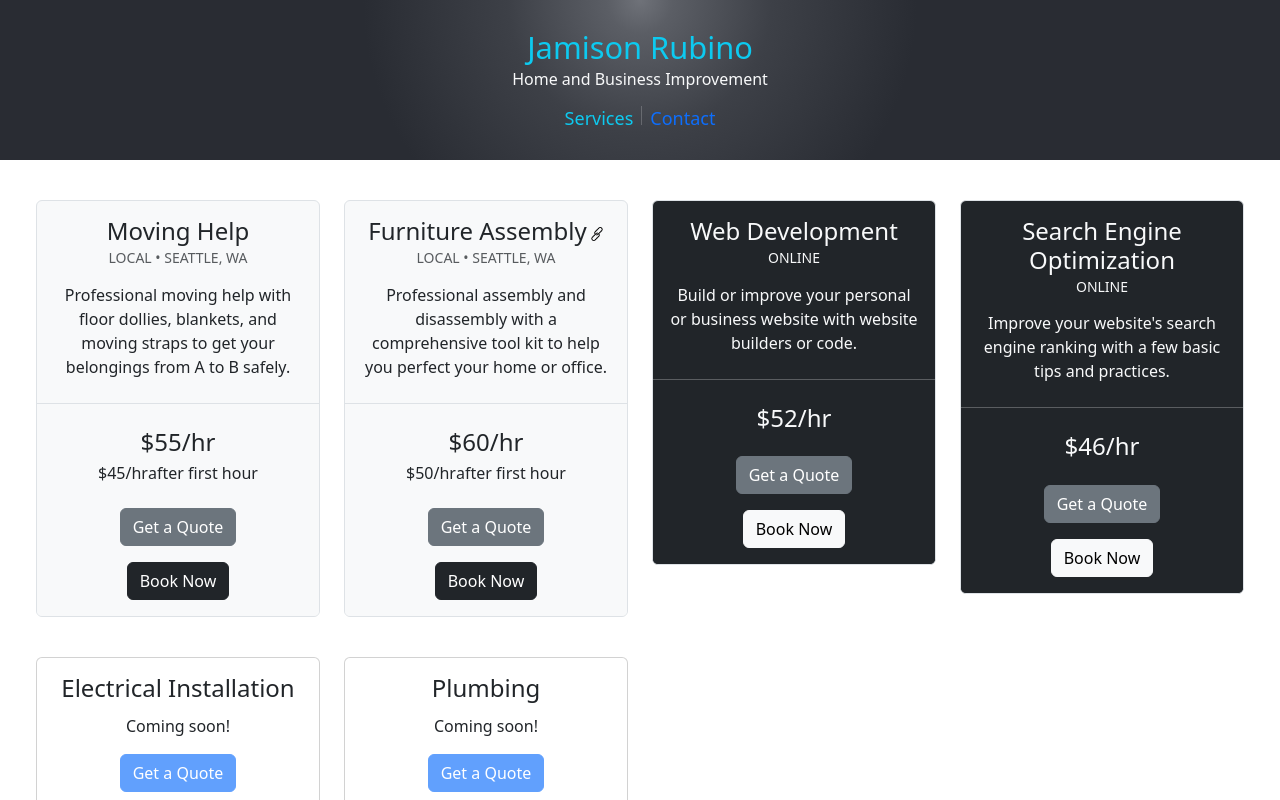
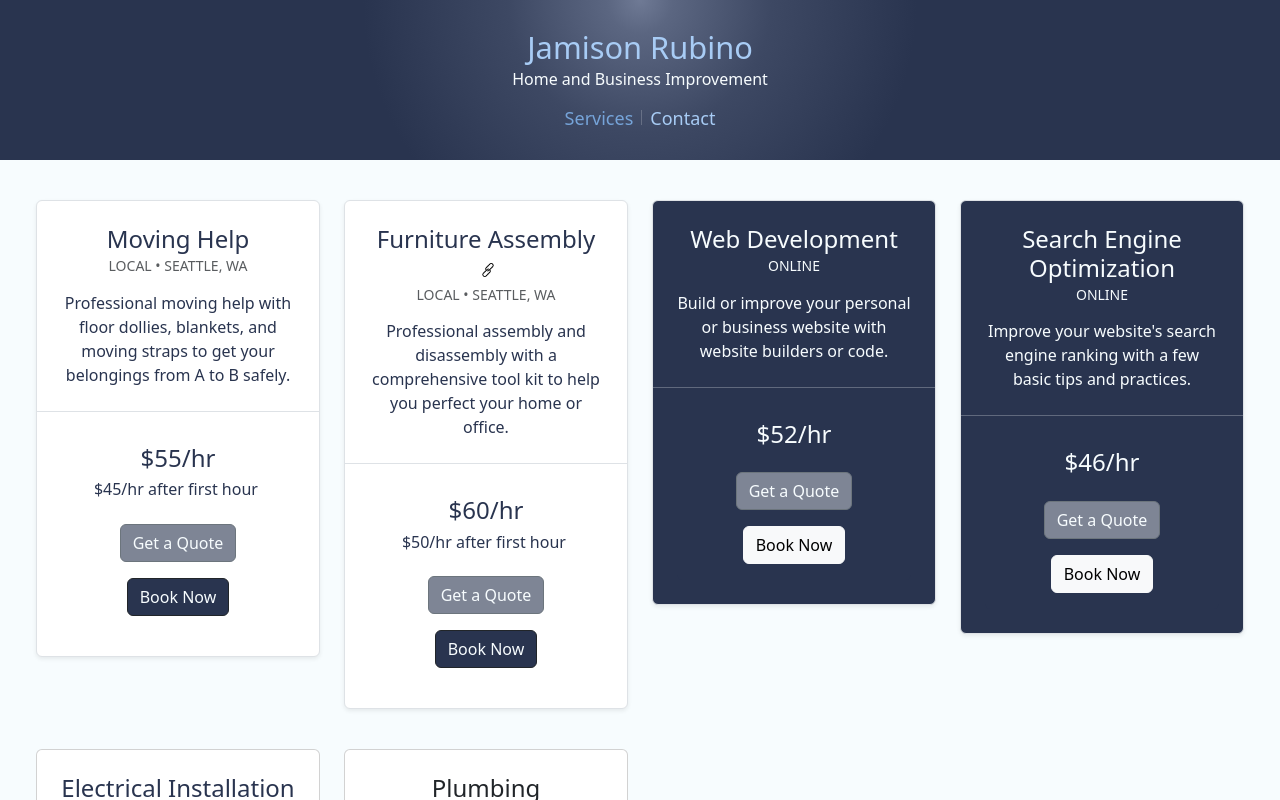
Before and after one commit to jamisonrubino/business-site, a React (Create React App) app in the folder jr/: page / in a window 1280 px wide. Shown: the top 800 px of the page. Built offline with nearby package versions, Linux system fonts and the light colour scheme.

Commit message:
style changes

```diff
--- a/jr/src/App.css
+++ b/jr/src/App.css
@@ -1,10 +1,16 @@
 .App {
   text-align: center;
+  color: #29344f;
+  background-color: #f7fcfe;
 }
 
 .App-logo {
   height: 40vmin;
   pointer-events: none;
+}
+
+a {
+  color: #76a4d9;
 }
 
 @media (prefers-reduced-motion: no-preference) {
@@ -14,7 +20,7 @@
 }
 
 .App-header {
-  background: radial-gradient(circle at 50% top, rgb(111, 114, 121) 0%, rgb(91, 94, 101) 5%, rgb(61, 64, 71) 20%, rgb(41, 44, 51) 42%);
+  background: radial-gradient(circle at 50% top, rgb(111, 122, 149) 0%, rgb(91, 102, 129) 5%, rgb(61, 72, 99) 20%, rgb(41, 52, 79) 42%);
   min-height: 20vh;
   display: flex;
   flex-direction: column;
@@ -24,8 +30,14 @@
   color: white;
 }
 
+.App-header a {
+  color: #a8ccf5;
+}
+
+
+
 .App-link {
-  color: #61dafb;
+  color: #a8ccf5;
   text-decoration: none;
 }
 
@@ -61,8 +73,67 @@
 }
 
 .list-group-item.active {
-  background-color: var(--bs-secondary);
-  color: var(--bs-light);
+  background-color: #76a4d9;
+  color: #f7fcfe;
+}
+
+.text-dark {
+  color: #29344f !important;
+}
+
+.text-light {
+  color: #f7fcfe !important;
+}
+
+.bg-light {
+  background-color: #fff !important;
+}
+
+.bg-dark {
+  background-color: #29344f !important;
+}
+
+.btn-dark {
+  background-color: #29344f;
+  color: #f7fcfe;
+}
+
+.btn-dark:hover {
+  opacity: 0.8;
+  background-color: #29344f;
+}
+
+.btn-secondary {
+  background-color: #7e8595;
+  color: #f7fcfe;
+}
+
+.text-info {
+  color: #76a4d9 !important;
+}
+
+.btn.disabled {
+  color: #f7fcfe;
+  background-color: #76a4d9;
+  opacity: 0.7;
+  border-color: #76a4d9;
+}
+
+.alert-info {
+  color: #f7fcfe;
+  background-color: #76a4d9
+}
+
+.hr {
+  background-color: #29344f;
+  border-color: #29344f;
+  color: #29344f;
+  opacity: 0.3;
+}
+
+.form-control {
+  color: #29344f;
+
 }
 
 @keyframes App-logo-spin {
--- a/jr/src/App.js
+++ b/jr/src/App.js
@@ -12,7 +12,7 @@ function App() {
         <Router>
             <div className="App">
                 <header className="App-header">
-                    <NavLink className="App-link text-info" to="/">
+                    <NavLink className="App-link" to="/">
                         {name}
                     </NavLink>
                     <h6 className="text-light">Home and Business Improvement</h6>
@@ -22,7 +22,7 @@ function App() {
                             paddingLeft: 0
                         }}
                             className="mt-0 mb-0">
-                            <li className="px-2">
+                            <li className="px-2" style={{lineHeight: "7px"}}>
                                 <NavLink
                                     to="/"
                                     className={({isActive, isPending}) => isPending
--- a/jr/src/Components/contact.js
+++ b/jr/src/Components/contact.js
@@ -1,3 +1,4 @@
+// #29344f, #f7fcfe, #76a4d9
 import {useState, useRef, useEffect} from "react"
 import {useLocation} from 'react-router-dom'
 import emailjs from "@emailjs/browser";
@@ -16,7 +17,7 @@ function AlertMessage(props) {
             <div className="row m-0">
                 <div className="col-3 m-0 p-0"></div>
                 <div className="col-6 m-0 p-0">
-                    <div className="alert alert-success mt-3 mx-4 pb-0" role="alert">
+                    <div className="alert alert-info mt-3 mx-4 pb-0" role="alert">
                         <h4 className="alert-heading">Success!</h4>
                         <p>Your message has been sent.</p>
                     </div>
@@ -45,15 +46,15 @@ function SelectedService(props) {
         console.log(props.service)
         return (
             <div className="row m-0">
-                <div className="col-3 m-0 p-0"></div>
-                <div className="col-6 m-0 p-0">
-                    <div className="selected-service alert alert-info mx-4 mt-4 py-0">
+                <div className="col-lg-3 col-sm-0 m-0 p-0"></div>
+                <div className="col-sm-12 col-lg-6 m-0 p-0">
+                    <div className="selected-service alert alert-info mx-3 mt-4 py-0">
                         <p className="py-2 m-0">You have selected the
-                            <strong>{props.service}</strong>
+                            <strong>&nbsp;{props.service}&nbsp;</strong>
                             service.</p>
                     </div>
                 </div>
-                <div className="col-3 m-0 p-0"></div>
+                <div className="col-lg-3 col-sm-0 m-0 p-0"></div>
             </div>
         )
     }
@@ -152,11 +153,13 @@ export default function Contact() {
     return (
         <div className="mx-auto">
             <AlertMessage submitted={contact.submitted} error={contact.error}/>
-            <div className="contact-info my-3">
+            <div className="contact-info my-3 pb-4">
                 <h2>Contact Info</h2>
-                <p className="p-0 m-1">Phone: +1 541-970-4404</p>
-                <p className="p-0 m-1">Email: jamison.rubino@gmail.com</p>
-                <p className="p-0 m-1">Locale: Seattle, WA</p>
+                <div className="pt-4 pb-1">
+                    <p className="p-0 m-1">Phone: +1 541-970-4404</p>
+                    <p className="p-0 m-1">Email: jamison.rubino@gmail.com</p>
+                    <p className="p-0 m-1">Locale: Seattle, WA</p>
+                </div>
                 <div className="row m-0">
                     <div className="col pt-3 m-1">
                         <a
@@ -243,14 +246,19 @@ export default function Contact() {
                 </div>
 
             </div>
+            <div className="row p-0 m-0">
+                <div className="col-sm-12 col-lg-6 mx-auto">
+                    <hr className="hr"></hr>
+                </div>
+            </div>
 
             <SelectedService service={service}/>
 
-            <form onSubmit={e => handleSubmit(e)}>
-                <div className="row mx-0  justify-content-center pb-2 pt-4">
+            <form onSubmit={e => handleSubmit(e)} className="pt-3">
+                <div className="row mx-0 mb-2 justify-content-center pb-2 pt-4">
                     <div className="col-sm-6 col-lg-3">
                         <div className="form-group">
-                            <label htmlFor="firstName" className="form-label">First Name</label>
+                            <label htmlFor="firstName" className="form-label mb-0">First Name</label>
                             <input
                                 value={contact.firstName}
                                 onChange={e => setContact({
@@ -263,7 +271,7 @@ export default function Contact() {
                     </div>
                     <div className="col-sm-6 col-lg-3">
                         <div className="form-group">
-                            <label htmlFor="lastName" className="form-label">Last Name</label>
+                            <label htmlFor="lastName" className="form-label mb-0">Last Name</label>
                             <input
                                 value={contact.lastName}
                                 onChange={e => setContact({
@@ -275,10 +283,10 @@ export default function Contact() {
                         </div>
                     </div>
                 </div>
-                <div className="row mx-0  justify-content-center pb-2">
+                <div className="row mx-0 mb-2 justify-content-center pb-2">
                     <div className="col-sm-6 col-lg-3">
                         <div className="form-group">
-                            <label htmlFor="phone" className="form-label">Phone</label>
+                            <label htmlFor="phone" className="form-label mb-0">Phone</label>
                             <input
                                 value={contact.phone}
                                 onChange={e => setContact({
@@ -291,7 +299,7 @@ export default function Contact() {
                     </div>
                     <div className="col-sm-6 col-lg-3">
                         <div className="form-group">
-                            <label htmlFor="email" className="form-label">Email</label>
+                            <label htmlFor="email" className="form-label mb-0">Email</label>
                             <input
                                 value={contact.email}
                                 onChange={e => setContact({
@@ -304,10 +312,10 @@ export default function Contact() {
                         </div>
                     </div>
                 </div>
-                <div className="row mx-0  justify-content-center pb-2">
+                <div className="row mx-0 mb-2 justify-content-center pb-2">
                     <div className="col-sm-12 col-lg-6">
                         <div className="form-group pb-4">
-                            <label htmlFor="message" className="form-label">Message</label>
+                            <label htmlFor="message" className="form-label mb-0">Message</label>
                             <textarea
                                 value={contact.message}
                                 onChange={e => {
--- a/jr/src/Components/furnitureassembly.js
+++ b/jr/src/Components/furnitureassembly.js
@@ -13,11 +13,11 @@ export default function FurnitureAssembly() {
                 <div className="col-8">
                     <p>Below are examples of products I can assemble professionally. See IKEA
                         product pages for labor price estimates. You can also
-                        <Link
+                        &nbsp;<Link
                             to="/Contact"
                             state={{
                             service: "Furniture Assembly"
-                        }}>contact me</Link>
+                        }}>contact me</Link>&nbsp;
                         for my best guess.</p>
                     <p>Though most products I assemble are IKEA brand, I can help with other brands
                         for a similar rate.</p>
@@ -28,7 +28,7 @@ export default function FurnitureAssembly() {
             <div className="row my-4 py-4 mx-0 px-0">
                 <div className="col-1"></div>
                 <div className="col-2 col-md-3 col-sm-4">
-                    <div className="list-group border" id="list-tab" role="tablist">
+                    <div className="list-group border shadow-sm" id="list-tab" role="tablist">
                         <a
                             className="list-group-item list-group-item-action active"
                             id="list-beds-list"
@@ -97,7 +97,7 @@ export default function FurnitureAssembly() {
                             aria-labelledby="list-beds-list">
                             <div
                                 id="carouselExampleIndicators"
-                                className="carousel slide mx-auto border rounded"
+                                className="carousel slide mx-auto border rounded shadow-sm"
                                 style={{
                                 maxWidth: "520px"
                             }}>
--- a/jr/src/Components/services.js
+++ b/jr/src/Components/services.js
@@ -34,8 +34,8 @@ export default function Services() {
             }}>Services</h1>
             <div className="row mx-4 mt-4 pt-3">
                 <div className="col-sm-6 col-md-4 col-lg-3 mb-4 pb-3">
-                    <div className="card bg-light text-dark border">
-                        <div className="card-body pb-4">
+                    <div className="card bg-light text-dark border shadow-sm">
+                        <div className="card-body p-4">
                             <h4 className="card-title pb-1 mb-0">Moving Help</h4>
                             <h6
                                 className='text-muted mb-3'
@@ -45,14 +45,14 @@ export default function Services() {
                             <p className="card-text">Professional moving help with floor dollies, blankets,
                                 and moving straps to get your belongings from A to B safely.</p>
                         </div>
-                        <ul className="list-group list-group-flush">
+                        <ul className="list-group list-group-flush p-4">
                             <li className="list-group-item bg-light text-dark">
-                                <p className="h4 pt-3">$55/hr</p>
+                                <p className="h4">$55/hr</p>
                                 <p className="h6 pt-0">$45/hr
                                     <font
                                         style={{
                                         fontWeight: 300
-                                    }}>after first hour</font>
+                                    }}>&nbsp;after first hour&nbsp;</font>
                                 </p>
                             </li>
                             <li className="list-group-item bg-light text-dark">
@@ -76,8 +76,8 @@ export default function Services() {
                     </div>
                 </div>
                 <div className="col-sm-6 col-md-4 col-lg-3 mb-4 pb-3">
-                    <div className="card bg-light text-dark border">
-                        <div className="card-body pb-4">
+                    <div className="card bg-light text-dark border shadow-sm">
+                        <div className="card-body p-4">
                             <Link
                                 to="/FurnitureAssembly"
                                 style={{
@@ -100,14 +100,14 @@ export default function Services() {
                             <p className="card-text">Professional assembly and disassembly with a
                                 comprehensive tool kit to help you perfect your home or office.</p>
                         </div>
-                        <ul className="list-group list-group-flush">
+                        <ul className="list-group list-group-flush p-4">
                             <li className="list-group-item bg-light text-dark">
-                                <p className="h4 pt-3">$60/hr</p>
+                                <p className="h4">$60/hr</p>
                                 <p className="h6 pt-0">$50/hr
                                     <font
                                         style={{
                                         fontWeight: 300
-                                    }}>after first hour</font>
+                                    }}>&nbsp;after first hour&nbsp;</font>
                                 </p>
                             </li>
                             <li className="list-group-item bg-light text-success">
@@ -130,9 +130,9 @@ export default function Services() {
                 </div>
 
                 <div className="col-sm-6 col-md-4 col-lg-3 mb-4 pb-3">
-                    <div className="card bg-dark text-light border">
+                    <div className="card bg-dark text-light border shadow-sm">
                         {/* <img className="card-img-top" src="..." alt="Card image cap" /> */}
-                        <div className="card-body pb-4">
+                        <div className="card-body p-4">
                             <h4 className="card-title pb-1 mb-0">Web Development</h4>
                             <h6
                                 className='text-light mb-3'
@@ -144,12 +144,12 @@ export default function Services() {
                                 website builders or code.</p>
                         </div>
                         <ul
-                            className="list-group list-group-flush"
+                            className="list-group list-group-flush p-4"
                             style={{
                             borderTopColor: "rgba(255,255,255,0.26)"
                         }}>
                             <li className="list-group-item bg-dark text-light">
-                                <p className="h4 pt-3">$52/hr</p>
+                                <p className="h4">$52/hr</p>
                             </li>
                             <li className="list-group-item bg-dark text-light">
                                 <Link
@@ -169,8 +169,8 @@ export default function Services() {
                     </div>
                 </div>
                 <div className="col-sm-6 col-md-4 col-lg-3 mb-4 pb-3">
-                    <div className="card bg-dark text-light border">
-                        <div className="card-body pb-4">
+                    <div className="card bg-dark text-light border shadow-sm">
+                        <div className="card-body p-4">
                             {/* onClick={()=>{setSelectedService('Search Engine Optimization'); handleShow() }}*/}
                             <h4 className="card-title pb-1 mb-0">Search Engine Optimization</h4>
                             <h6
@@ -182,12 +182,12 @@ export default function Services() {
                                 basic tips and practices.</p>
                         </div>
                         <ul
-                            className="list-group list-group-flush"
+                            className="list-group list-group-flush p-4"
                             style={{
                             borderTopColor: "rgba(255,255,255,0.26)"
                         }}>
                             <li className="list-group-item bg-dark text-light">
-                                <p className="h4 pt-3">$46/hr</p>
+                                <p className="h4">$46/hr</p>
                             </li>
                             <li className="list-group-item bg-dark text-light">
                                 <Link
@@ -208,7 +208,7 @@ export default function Services() {
                 </div>
                 <div className="col-sm-6 col-md-4 col-lg-3 mb-4 pb-3">
                     <div className="card text-dark">
-                        <div className="card-body pb-4">
+                        <div className="card-body p-4">
                             <h4 className="card-title pb-1">Electrical Installation</h4>
                             {/* <p className="card-text">Light fixture and electrical outlet installations. <strong>First 20 bookings discounted 20%</strong>.</p> */}
                             <p className="card-text">Coming soon!</p>
@@ -219,8 +219,8 @@ export default function Services() {
                                 service: "Electrical Installation"
                             }}>Get a Quote</Link>
                         </div>
-                        {/* <ul className="list-group list-group-flush">
-                                <li className="list-group-item bg-light text-success"><p className="h4 pt-3"><s className="text-dark">$52/hr</s> <strong>$42/hr</strong></p><p className="h6 pt-0"><s className="text-dark">$42/hr</s> <strong>$34/hr</strong> <font style={{fontWeight: 300}}>after first hour</font></p></li>
+                        {/* <ul className="list-group list-group-flush p-4">
+                                <li className="list-group-item bg-light text-success"><p className="h4"><s className="text-dark">$52/hr</s> <strong>$42/hr</strong></p><p className="h6 pt-0"><s className="text-dark">$42/hr</s> <strong>$34/hr</strong> <font style={{fontWeight: 300}}>after first hour</font></p></li>
                                 <li className="list-group-item bg-light text-success">
                                 <Link to="../Contact" className="btn btn-secondary disabled"  state={{service: "Electrical Installation"}}>Get a Quote</Link>
                                 </li>
@@ -233,7 +233,7 @@ export default function Services() {
 
                 <div className="col-sm-6 col-md-4 col-lg-3 mb-4 pb-3">
                     <div className="card">
-                        <div className="card-body pb-4">
+                        <div className="card-body p-4">
                             <h4 className="card-title pb-1">Plumbing</h4>
                             <p className="card-text">Coming soon!</p>
                             <Link
```
